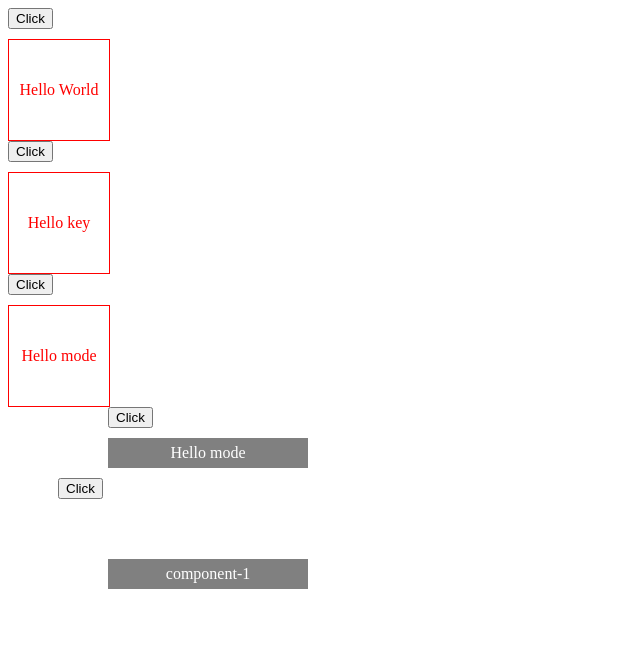
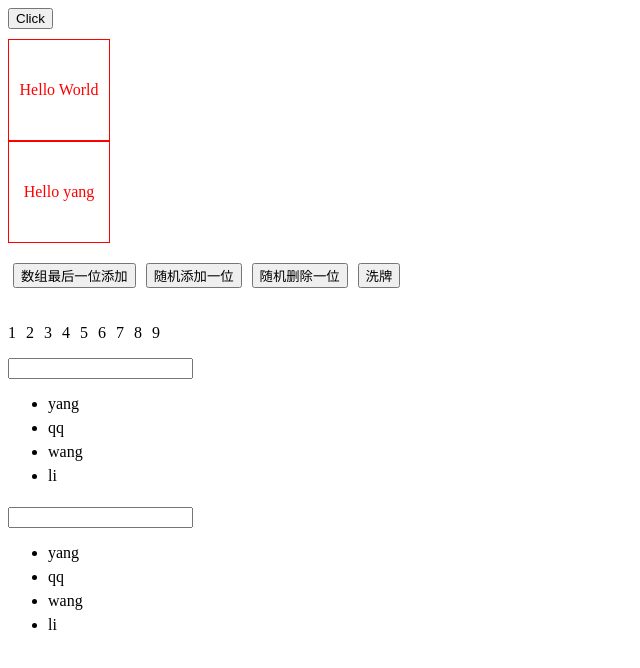
Before and after one commit to guangheyang/vue-demo, a Vue app: page / in a window 1280 px wide. Shown: the top 668 px of the page, without its empty margins (0-640 px from the left). Built offline with nearby package versions, Linux system fonts and the light colour scheme.

Commit message:
列表过渡

```diff
--- a/src/App.vue
+++ b/src/App.vue
@@ -1,26 +1,23 @@
 <template>
   <div id="app">
     <base-demo></base-demo>
-    <base-key-name></base-key-name>
-    <base-mode></base-mode>
-    <base-mode-2></base-mode-2>
-    <base-component></base-component>
+    <base-list></base-list>
+    <base-query></base-query>
+    <base-js></base-js>
   </div>
 </template>
 <script>
 import BaseDemo from './components/BaseDemo'
-import BaseKeyName from './components/BaseKeyName'
-import BaseMode from './components/BaseMode'
-import BaseMode2 from './components/BaseMode2'
-import BaseComponent from './components/BaseComponent'
+import BaseList from './components/BaseList'
+import BaseQuery from './components/BaseQuery'
+import BaseJs from './components/BaseJs'
 export default {
   name: 'App',
   components: {
     BaseDemo,
-    BaseKeyName,
-    BaseMode,
-    BaseMode2,
-    BaseComponent
+    BaseList,
+    BaseQuery,
+    BaseJs
   }
 }
 </script>
--- a/src/components/BaseComponent.vue
+++ /dev/null
@@ -1,58 +0,0 @@
-<template>
-  <div class="demo">
-    <button @click="handleClick">Click</button>
-    <transition mode="in-out">
-        <component :is="cmpName"></component>
-    </transition>
-  </div>
-</template>
-<script>
-import demo1 from './component1'
-import demo2 from './component2'
-export default {
-  components: {
-    demo1,
-    demo2
-  },
-  data() {
-    return {
-      cmpName: 'demo1'
-    }
-  },
-  methods: {
-    handleClick() {
-      const isWorld = this.cmpName === 'demo1'
-      this.cmpName = isWorld ? 'demo2' : 'demo1'
-    }
-  }
-}
-</script>
-<style scoped>
-  .demo {
-      margin: 50px;
-
-  }
-  button {
-    margin-bottom: 10px;
-    display: block;
-  }
-  .v-enter {
-    opacity: 0;
-    transform: translateX(80px);
-  }
-  .v-enter-active,
-  .v-leave-active {
-    transition: all .5s;
-  }
-  .v-enter-to {
-    opacity: 1;
-    transform: translateX(0);
-  }
-  .v-leave{
-      opacity: 1;
-  }
-  .v-leave-to {
-      opacity: 0;
-      transform: translateX(-80px);
-  }
-</style>
--- a/src/components/BaseDemo.vue
+++ b/src/components/BaseDemo.vue
@@ -1,10 +1,10 @@
 <template>
   <div class="demo">
     <button @click="handleClick">Click</button>
-    <transition>
+    <transition-group>
       <div class="box" v-if="show" key="default">Hello World</div>
-      <div class="box" v-else key="name">Hello yang</div>
-    </transition>
+      <div class="box" v-if="show" key="name">Hello yang</div>
+    </transition-group>
   </div>
 </template>
 <script>
--- /dev/null
+++ b/src/components/BaseJs.vue
@@ -0,0 +1,56 @@
+<template>
+  <div class="demo">
+    <input type="text" v-model="query">
+    <transition-group
+      tag="ul"
+      @before-enter="beforeEnter"
+      @enter="enter"
+    >
+      <li v-for="item in filterList" :key="item.id">{{ item.name }}</li>
+    </transition-group>
+  </div>
+</template>
+<script>
+export default {
+  data() {
+    return {
+      query: '',
+      list: [{
+        name: 'yang',
+        id: 0
+      }, {
+        name: 'qq',
+        id: 1
+      }, {
+        name: 'wang',
+        id: 2
+      }, {
+        name: 'li',
+        id: 3
+      }]
+    }
+  },
+  computed: {
+    filterList() {
+      return this.list.filter(item => item.name.includes(this.query))
+    }
+  },
+  methods: {
+    beforeEnter(el) {
+       el.style.opacity = 0
+       el.style.height = 0
+    },
+    enter(el, done) {
+        el.style.opacity = 1
+        el.style.height = '24px'
+        console.log(done)
+    }
+  }
+}
+</script>
+
+<style scoped>
+li {
+  height: 24px;
+}
+</style>
--- a/src/components/BaseKeyName.vue
+++ /dev/null
@@ -1,48 +0,0 @@
-<template>
-  <div class="demo">
-    <button @click="handleClick">Click</button>
-    <transition>
-        <div class="box" :key="keyName">Hello {{ keyName }}</div>
-    </transition>
-  </div>
-</template>
-<script>
-export default {
-  data() {
-    return {
-      keyName: 'key'
-    }
-  },
-  methods: {
-    handleClick() {
-      const isWorld = this.keyName === 'key'
-      this.keyName = isWorld ? 'Yang' : 'key'
-    }
-  }
-}
-</script>
-<style scoped>
-  button {
-    margin-bottom: 10px;
-  }
-  .box {
-    width: 100px;
-    height: 100px;
-    line-height: 100px;
-    text-align: center;
-    border: 1px solid red;
-    color: red;
-  }
-  .v-enter,
-  .v-leave-to {
-    opacity: 0;
-  }
-  .v-enter-active,
-  .v-leave-active {
-    transition: opacity .5s;
-  }
-  .v-enter-to,
-  .v-leave {
-    opacity: 1;
-  }
-</style>
--- /dev/null
+++ b/src/components/BaseList.vue
@@ -0,0 +1,73 @@
+<template>
+  <div class="demo">
+    <div class="btn">
+      <button @click="handleClick('last')">数组最后一位添加</button>
+      <button @click="handleClick('random')">随机添加一位</button>
+      <button @click="handleRemove()">随机删除一位</button>
+      <button @click="handleShuffle()">洗牌</button>
+    </div>
+    <transition-group tag="ul">
+      <li v-for="item in lists" :key="item">{{ item }}</li>
+    </transition-group>
+  </div>
+</template>
+<script>
+export default {
+  data() {
+    return {
+      lists: [1, 2, 3, 4, 5, 6, 7, 8, 9],
+      nextNum: 10
+    }
+  },
+  methods: {
+    handleClick(type) {
+      if (type === 'last') {
+        this.lists.push(this.nextNum++)
+      } else {
+        const randomIndex = Math.floor(Math.random() * this.lists.length);
+        this.lists.splice(randomIndex, 0, this.nextNum++)
+      }
+    },
+    handleRemove() {
+      const randomIndex = Math.floor(Math.random() * this.lists.length);
+      this.lists.splice(randomIndex, 1)
+    },
+    handleShuffle() {
+      this.lists.sort(() => Math.random() - 0.5)
+    }
+  }
+}
+</script>
+<style scoped>
+  .btn {
+    display: block;
+  }
+  button {
+    margin: 20px 5px;
+  }
+  li {
+    list-style: none;
+    display: inline-block;
+    margin-right: 10px;
+  }
+  ul, li {
+    padding: 0;
+  }
+  .v-enter,
+  .v-leave-to {
+    opacity: 0;
+    transform: translateY(30px);
+  }
+  .v-enter-active,
+  .v-leave-active {
+    transition: all .5s;
+  }
+  .v-enter-to,
+  .v-leave {
+    opacity: 1;
+    transform: translateY(0px);
+  }
+  .v-move {
+    transition: transform .5s;
+  }
+</style>
--- a/src/components/BaseMode.vue
+++ /dev/null
@@ -1,48 +0,0 @@
-<template>
-  <div class="demo">
-    <button @click="handleClick">Click</button>
-    <transition mode="out-in">
-        <div class="box" :key="keyName">Hello {{ keyName }}</div>
-    </transition>
-  </div>
-</template>
-<script>
-export default {
-  data() {
-    return {
-      keyName: 'mode'
-    }
-  },
-  methods: {
-    handleClick() {
-      const isWorld = this.keyName === 'mode'
-      this.keyName = isWorld ? 'out-in' : 'mode'
-    }
-  }
-}
-</script>
-<style scoped>
-  button {
-    margin-bottom: 10px;
-  }
-  .box {
-    width: 100px;
-    height: 100px;
-    line-height: 100px;
-    text-align: center;
-    border: 1px solid red;
-    color: red;
-  }
-  .v-enter,
-  .v-leave-to {
-    opacity: 0;
-  }
-  .v-enter-active,
-  .v-leave-active {
-    transition: opacity .5s;
-  }
-  .v-enter-to,
-  .v-leave {
-    opacity: 1;
-  }
-</style>
--- a/src/components/BaseMode2.vue
+++ /dev/null
@@ -1,61 +0,0 @@
-<template>
-  <div class="demo">
-    <button @click="handleClick">Click</button>
-    <transition mode="in-out">
-        <div class="box" :key="keyName">Hello {{ keyName }}</div>
-    </transition>
-  </div>
-</template>
-<script>
-export default {
-  data() {
-    return {
-      keyName: 'mode'
-    }
-  },
-  methods: {
-    handleClick() {
-      const isWorld = this.keyName === 'mode'
-      this.keyName = isWorld ? 'in-out' : 'mode'
-    }
-  }
-}
-</script>
-<style scoped>
-  .demo {
-      margin-left: 100px;
-  }
-  button {
-    margin-bottom: 10px;
-    display: block;
-  }
-  .box {
-    position: absolute;
-    display: inline-block;
-    width: 200px;
-    height: 30px;
-    background-color: gray;
-    color: #fff;
-    line-height: 30px;
-    text-align: center;
-  }
-  .v-enter {
-    opacity: 0;
-    transform: translateX(80px);
-  }
-  .v-enter-active,
-  .v-leave-active {
-    transition: all .5s;
-  }
-  .v-enter-to {
-    opacity: 1;
-    transform: translateX(0);
-  }
-  .v-leave{
-      opacity: 1;
-  }
-  .v-leave-to {
-      opacity: 0;
-      transform: translateX(-80px);
-  }
-</style>
--- /dev/null
+++ b/src/components/BaseQuery.vue
@@ -0,0 +1,58 @@
+<template>
+  <div class="demo">
+    <input type="text" v-model="query">
+    <transition-group tag="ul">
+      <li v-for="item in filterList" :key="item.id">{{ item.name }}</li>
+    </transition-group>
+  </div>
+</template>
+<script>
+export default {
+  data() {
+    return {
+      query: '',
+      list: [{
+        name: 'yang',
+        id: 0
+      }, {
+        name: 'qq',
+        id: 1
+      }, {
+        name: 'wang',
+        id: 2
+      }, {
+        name: 'li',
+        id: 3
+      }]
+    }
+  },
+  computed: {
+    filterList() {
+      return this.list.filter(item => item.name.includes(this.query))
+    }
+  }
+}
+</script>
+
+<style scoped>
+li {
+  height: 24px;
+}
+.v-enter,
+.v-leave-to {
+  opacity: 0;
+  height: 0;
+}
+.v-enter-active,
+.v-leave-active {
+  transition: all .5s;
+}
+.v-enter-to,
+.v-leave {
+  opacity: 1;
+  height: 24px;
+}
+.v-move {
+  transition: transform .5s;
+}
+</style>
--- a/src/components/component1.vue
+++ /dev/null
@@ -1,17 +0,0 @@
-<template>
-    <div class="demo">
-        component-1
-    </div>
-</template>
-<style scoped>
-.demo {
-    position: absolute;
-    display: inline-block;
-    width: 200px;
-    height: 30px;
-    background-color: gray;
-    color: #fff;
-    line-height: 30px;
-    text-align: center;
-}
-</style>
--- a/src/components/component2.vue
+++ /dev/null
@@ -1,17 +0,0 @@
-<template>
-    <div class="demo">
-        component-2
-    </div>
-</template>
-<style scoped>
-.demo {
-    position: absolute;
-    display: inline-block;
-    width: 200px;
-    height: 30px;
-    background-color: gray;
-    color: #fff;
-    line-height: 30px;
-    text-align: center;
-}
-</style>
```
